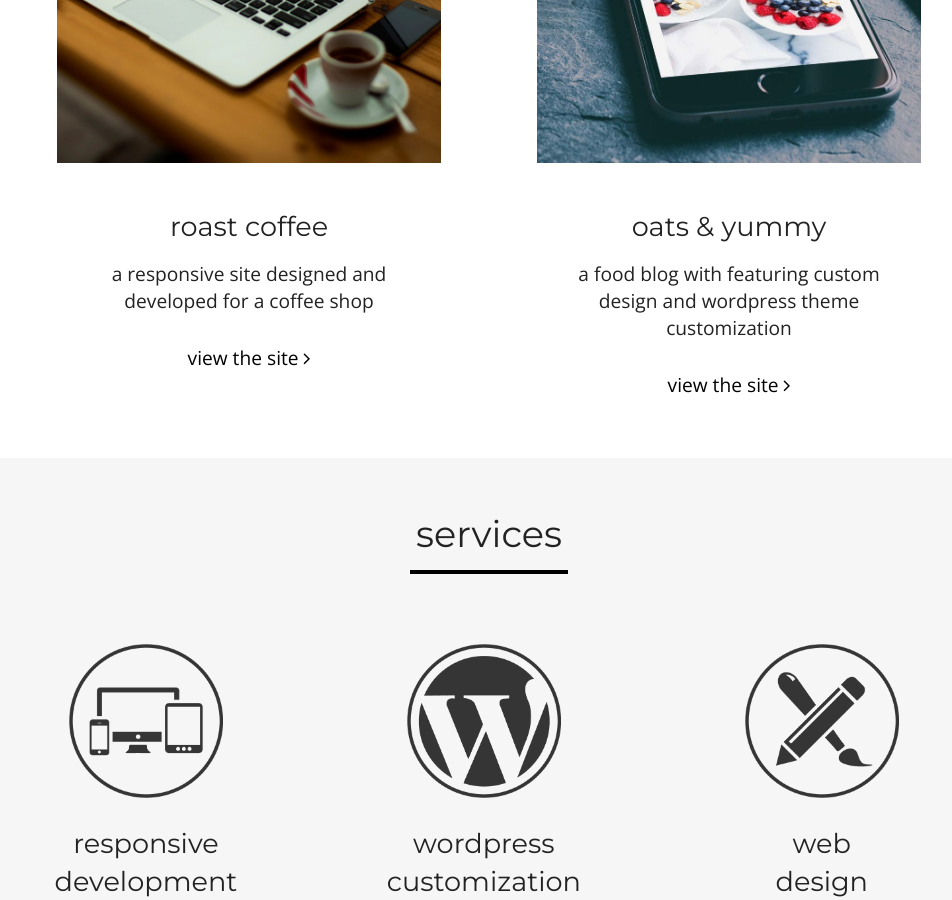
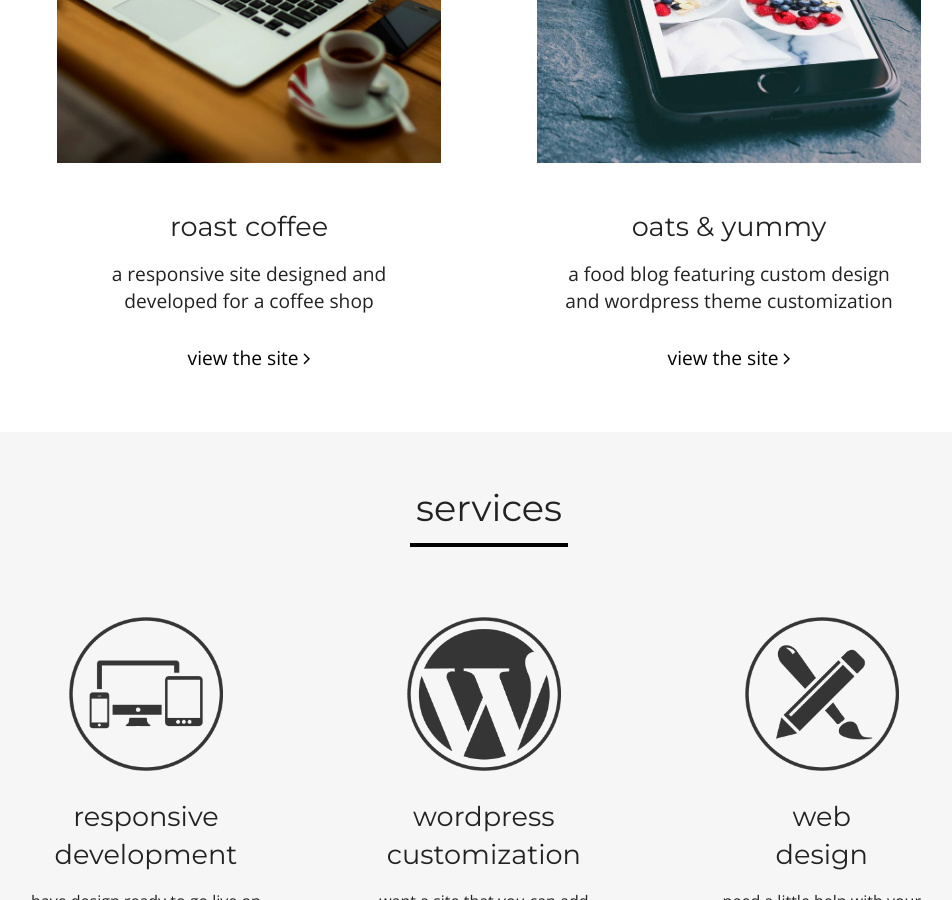
Before and after one commit to skiddhubbard/skiddhubbard.github.io, a Jekyll site: the page built from index.md, in a window 1280 px wide and 900 px high, scrolled down 1587 px. Shown: the whole window, without its empty margins (151-1103 px from the left). Built offline with Jekyll 4.4.1, drawn with Linux system fonts in a browser that asks for light colours; nearby versions of some CDN libraries.

Commit message:
changed text

```diff
--- a/_layouts/home.html
+++ b/_layouts/home.html
@@ -55,7 +55,7 @@ layout: default
       </div>
       <div class="work-text">
         <h3>oats &amp; yummy</h3>
-        <p>a food blog with featuring custom design and wordpress theme customization</p>
+        <p>a food blog featuring custom design and wordpress theme customization</p>
         <a href="http://oatsandyummy.com" target="_blank">
         <p class="work-link">view the site  <i class="fa fa-angle-right" aria-hidden="true"></i></p></a>
       </div>
```
